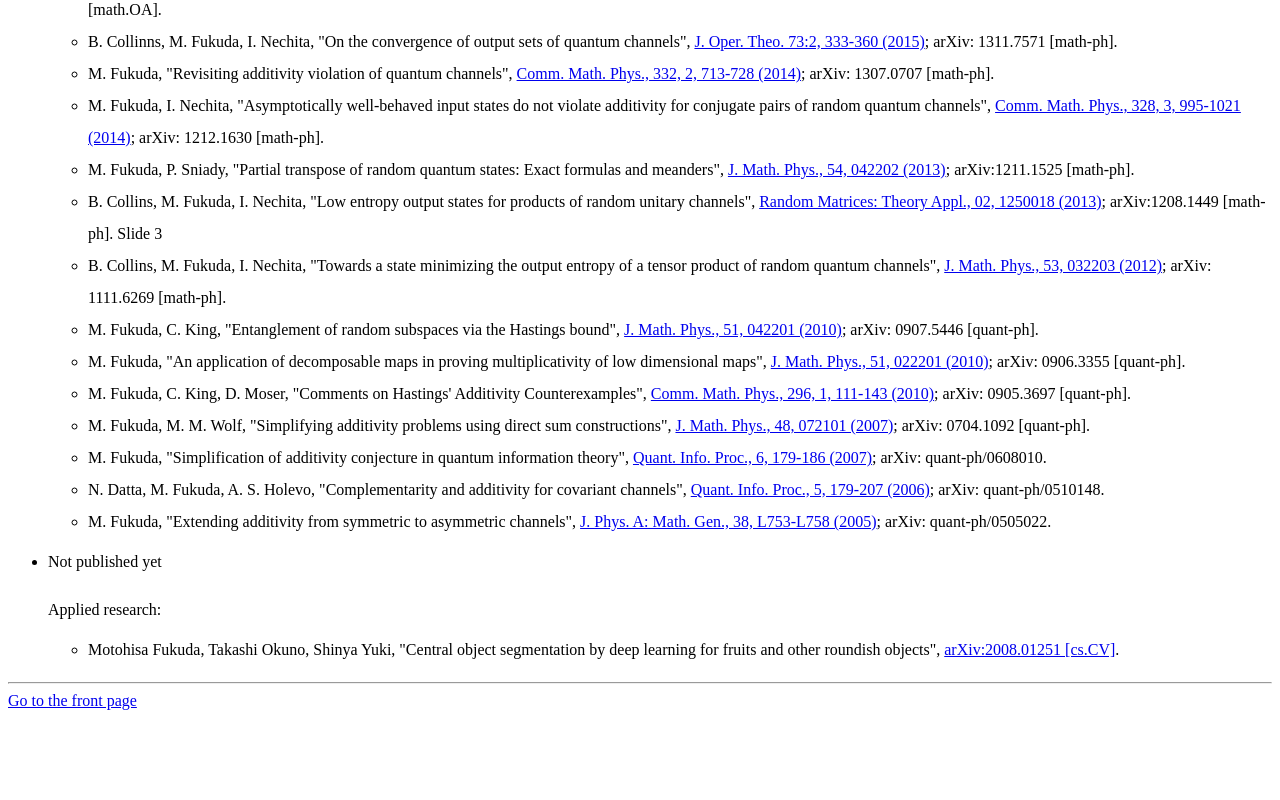
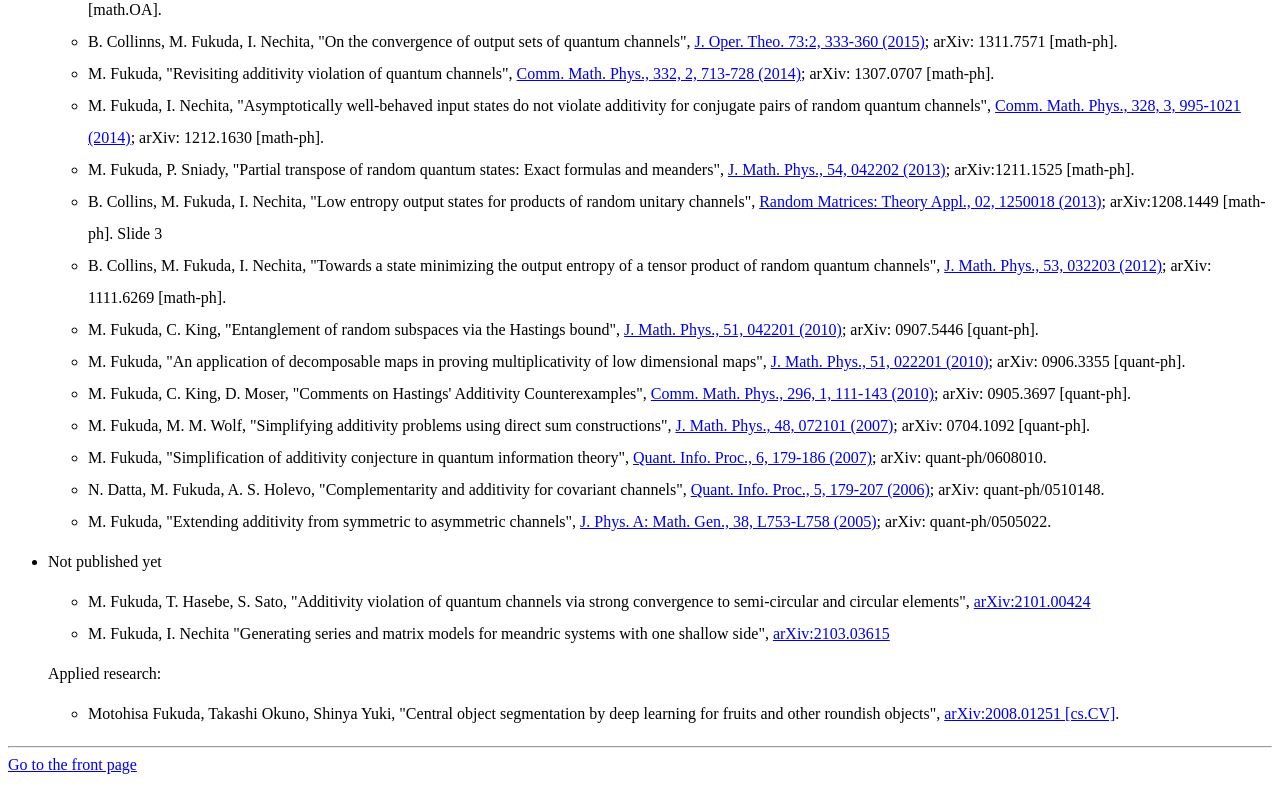
Before and after one commit to MotohisaFukuda/motohisafukuda.github.io, a plain HTML site: page pub.html in a window 1280 px wide. Shown: the part 818-1618 px from the top of the page. Before the commit the page ends 1554 px from the top, so only its background shows below. Drawn offline with Linux system fonts and the light colour scheme.

Commit message:
Update pub.html

```diff
--- a/pub.html
+++ b/pub.html
@@ -44,8 +44,6 @@ YouTube video clip</a></li></li>
 <li>Published</li>
 
 <ul style="line-height:2;">
-
-
 
 <li>
 M. Fukuda, R. Koenig,
@@ -216,10 +214,27 @@ M. Fukuda,
 <a href="http://dx.doi.org/10.1088/0305-4470/38/45/L02">
 J. Phys. A: Math. Gen., 38, L753-L758 (2005)</a>;
 arXiv: quant-ph/0505022.
+</li>
 
 </ul>
 
 <li>Not published yet</li>
+  <ul style="line-height:2;">
+  <li>
+    M. Fukuda, T. Hasebe, S. Sato,
+    "Additivity violation of quantum channels via strong convergence to semi-circular and circular elements",
+      <a href="https://arxiv.org/abs/2101.00424">
+    arXiv:2101.00424</a>
+  </li>
+
+  <li>
+    M. Fukuda, I. Nechita
+    "Generating series and matrix models for meandric systems with one shallow side",
+    <a href="https://arxiv.org/abs/2103.03615">
+      arXiv:2103.03615</a>
+  </li>
+  </ul>
+
 Applied research:
 
 <ul style="line-height:2;">
@@ -233,9 +248,9 @@ arXiv:2008.01251 [cs.CV]</a>.
 
 
 
-
 </ul>
 </ul>
+
 
 <hr>
 <a href="index.html">
```
